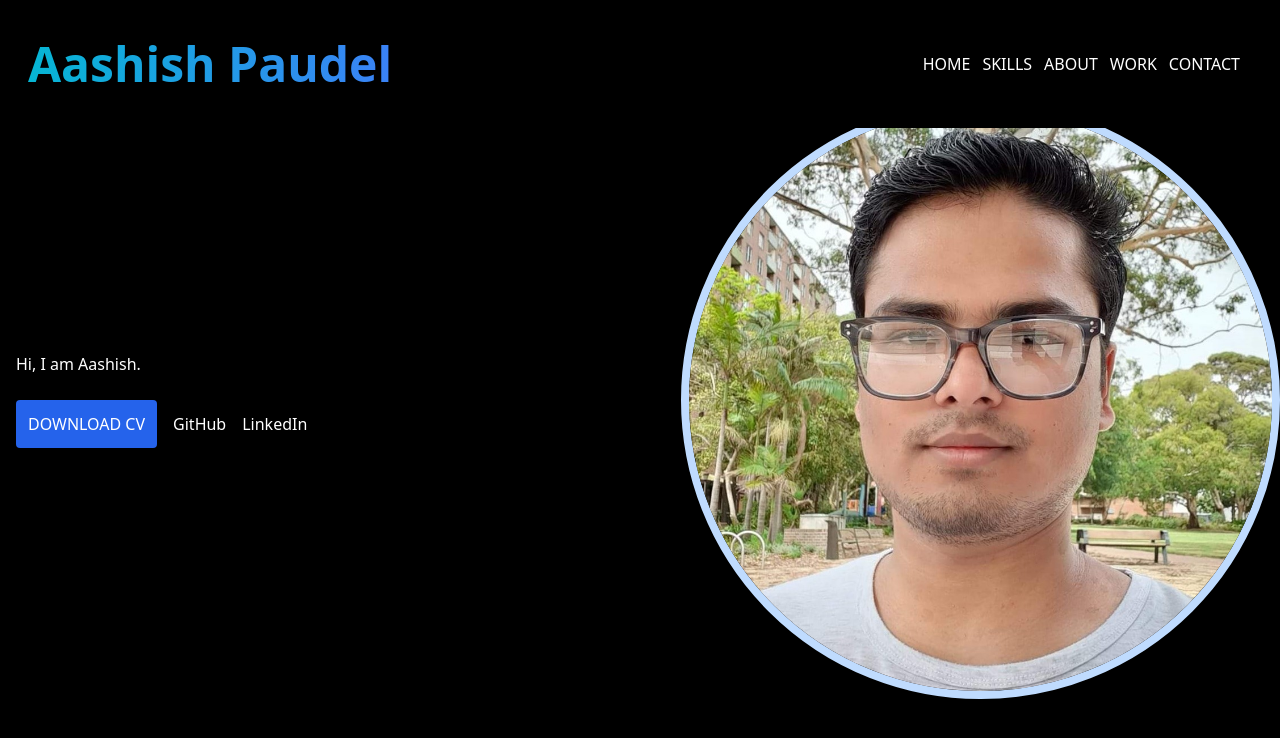
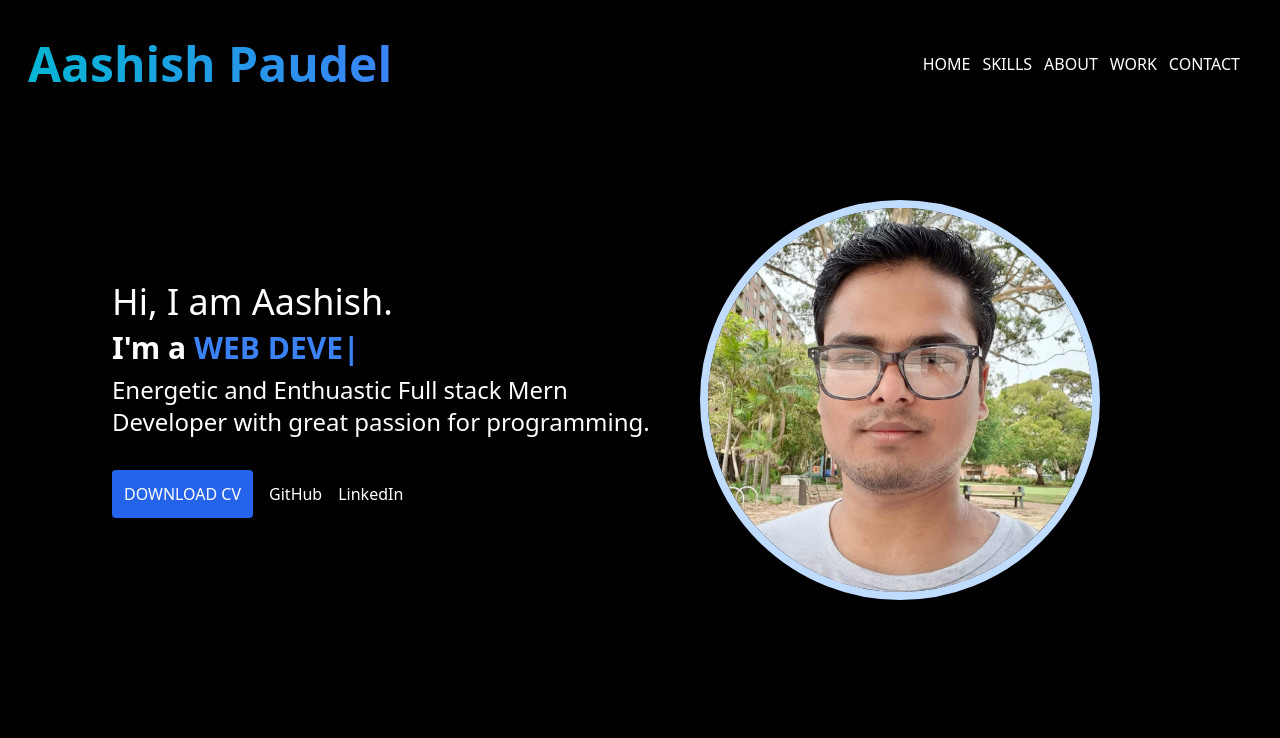
Before and after one commit to AashPau/portfolio_june, a React (Vite) app: page / in a window 1280 px wide. Shown: the top 738 px of the page. Built offline with nearby package versions, Linux system fonts and the light colour scheme.

Commit message:
add typing effect using react-type-animation library and reduce image size

```diff
--- a/src/components/TypingEffect.jsx
+++ b/src/components/TypingEffect.jsx
@@ -0,0 +1,24 @@
+import { TypeAnimation } from "react-type-animation";
+
+export const TypingEffect = () => {
+  return (
+    <TypeAnimation
+      sequence={[
+        // Same substring at the start will only be typed out once, initially
+        "JAVASCRIPT DEVELOPER.",
+        800, // wait 1s before replacing "Mice" with "Hamsters"
+        "MERN DEVELOPER.",
+        800,
+        "WEB DEVELOPER.",
+        800,
+        "REACT DEVELOPER.",
+        800,
+      ]}
+      wrapper="span"
+      speed={50}
+      style={{ fontSize: "1em", display: "inline-block" }}
+      repeat={Infinity}
+      className=" text-blue-500"
+    />
+  );
+};
--- a/src/components/pages/Hero.jsx
+++ b/src/components/pages/Hero.jsx
@@ -1,20 +1,32 @@
 import { Image } from "../Image";
+import { TypingEffect } from "../TypingEffect";
 
 export const Hero = () => {
   return (
-    <div className="bg-black min-h-dvh flex justify-center">
-      <div className=" flex items-center gap-20">
-        <div className="info p-4 text-white ms-auto w-1/2">
-          <h2 className="mb-6">Hi, I am Aashish.</h2>
-          <div></div>
-          <div></div>
-          <div className="flex gap-4">
+    <div className="bg-black min-h-dvh flex">
+      <div className=" ms-20 flex items-center gap-5 ">
+        <div className="ps-4 flex flex-col w-1/2 ">
+          <div className="flex flex-col info p-4 text-white me-auto gap-2 ">
+            <h2 className="text-4xl">
+              Hi, I am <span className=" text-white">Aashish.</span>
+            </h2>
+            <div className="text-3xl font-extrabold">
+              I'm a <TypingEffect />
+            </div>
+            <div>
+              <h2 className=" text-2xl">
+                Energetic and Enthuastic Full stack Mern Developer with great
+                passion for programming.
+              </h2>
+            </div>
+          </div>
+          <div className="flex gap-4 p-4 text-white">
             <button className="bg-blue-600 p-3 rounded">DOWNLOAD CV</button>
             <button>GitHub</button>
             <button>LinkedIn</button>
           </div>
         </div>
-        <div className="flex items-center me-auto w-1/2">
+        <div className="flex items-start w-1/3 ">
           <Image />
         </div>
       </div>
```
